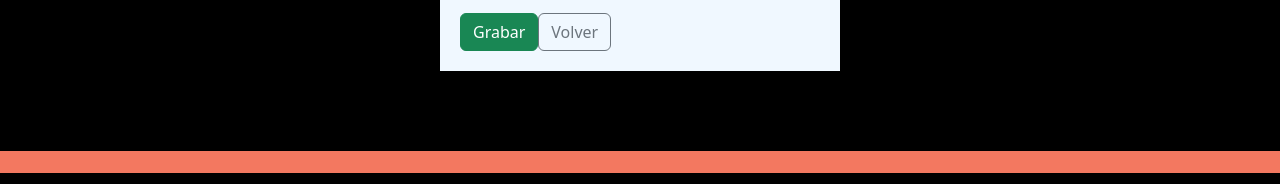
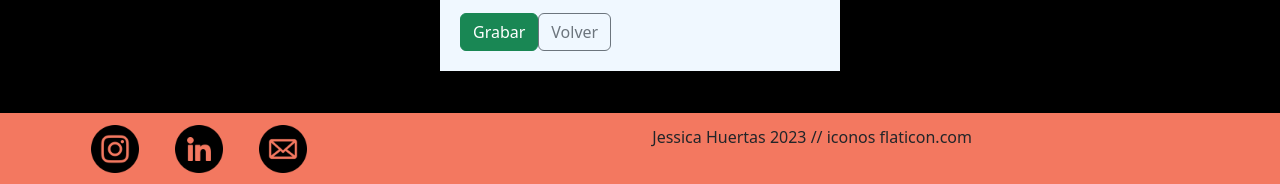
Before and after one commit to Jessica7rm/tpoCrud, a plain HTML site: page auto_nuevo.html in a window 1280 px wide. Shown: the part 627-811 px from the top of the page. Drawn offline with nearby package versions, Linux system fonts and the light colour scheme; no server answers.

Commit message:
commit_footer

```diff
--- a/auto_nuevo.html
+++ b/auto_nuevo.html
@@ -56,7 +56,7 @@
 
 
   </main>
-  <footer>
+  <footer id="footer">
     <!-- place footer here -->
   </footer>
   <!-- Bootstrap JavaScript Libraries -->
--- a/js/main.js
+++ b/js/main.js
@@ -5,3 +5,10 @@ navbar" style="background-color: #e3f2fd;">
 
 </div>
 </nav>`
+
+document.getElementById("footer").innerHTML=`<div class="iconos">
+<a href="https://www.instagram.com/jessica7rm/" target="_blank"><img src="./img/instagram.png" alt="instagram"></a>
+<a href="https://www.linkedin.com/in/jessica7rm/" target="_blank"><img src="./img/linkedin.png" alt="linkedin"></a>
+<a href="mailto:jessica7rm@gmail.com"><img src="./img/mail.png" alt="email"></a>
+</div>
+ <p class="ftext">Jessica Huertas 2023 // iconos flaticon.com</p>`
```
Also changed, not shown: auto_editar.html (+1 -1 lines), auto_update.html (+1 -1 lines), index.html (+2 -7 lines).
